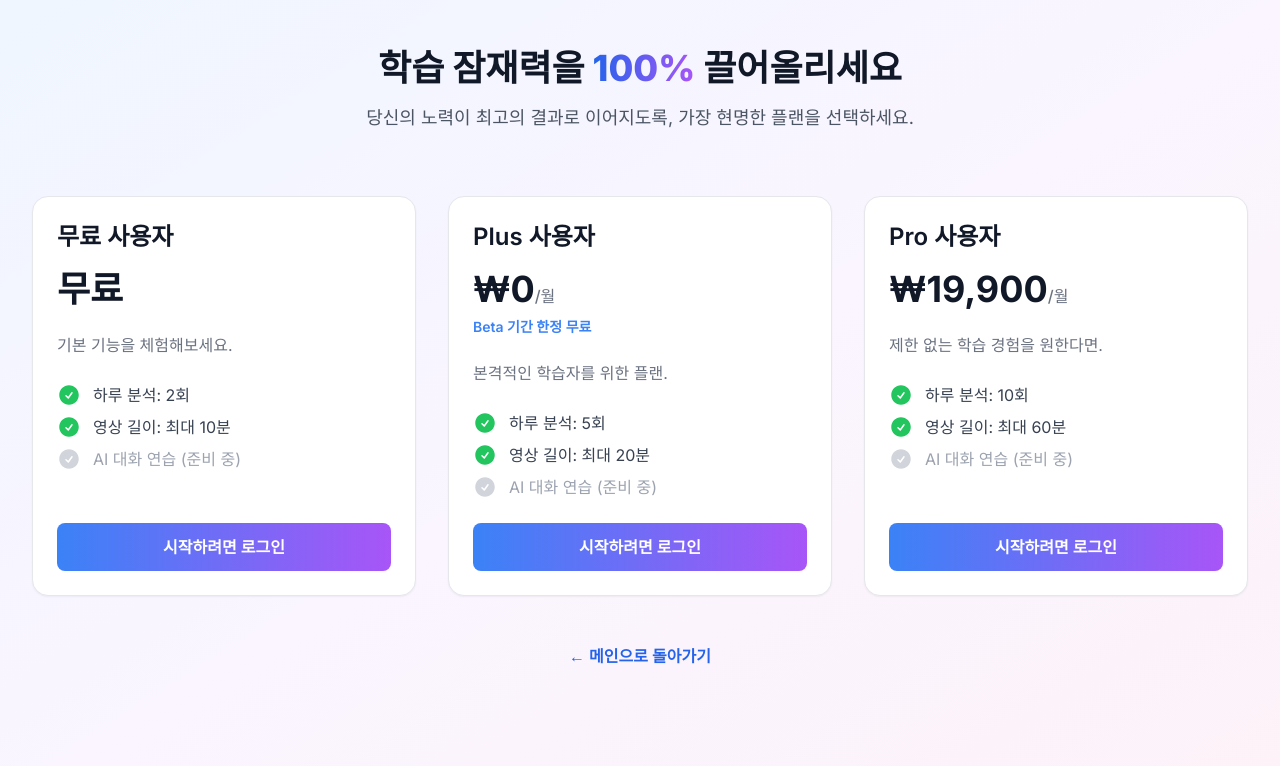
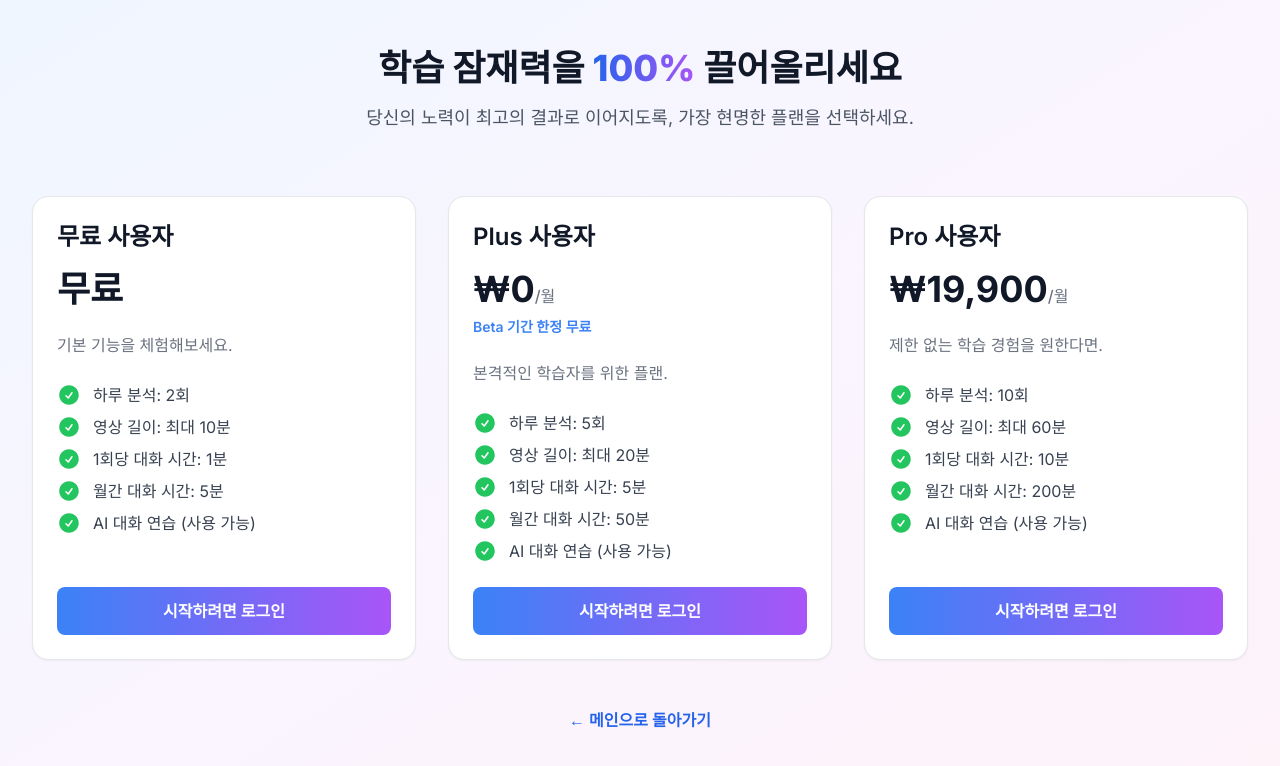
Before and after one commit to hjsteven96/youtube-japanese, a Next.js app: page /pricing in a window 1280 px wide. Shown: the top 766 px of the page. Built offline with nearby package versions, Linux system fonts and the light colour scheme; no server answers.

Commit message:
v0.10.2_AI대화디자인변경

```diff
--- a/src/app/components/ConversationModal.tsx
+++ b/src/app/components/ConversationModal.tsx
@@ -36,9 +36,18 @@ const ConversationModal = ({
 
     return (
         <div className="fixed inset-0 bg-gray-50 flex flex-col items-center justify-between p-6 z-50 transition-all duration-500">
+            {/* --- 수정된 부분 시작 --- */}
+            {/* 최상단 헤더 (타이틀과 남은 시간) */}
+            <div className="absolute top-6 left-0 right-0 flex flex-col items-center gap-2 z-20">
+                {/* 로고 및 제목 */}
+                <h1 className="text-xl font-semibold text-gray-700">
+                    <span className="font-bold text-blue-500">Ling:to</span> AI
+                    대화
+                </h1>
+
                 {/* 남은 시간 표시 */}
                 {remainingTime !== null && (
-                <div className="absolute top-6 left-6 bg-gray-100 px-4 py-2 rounded-full shadow-sm">
+                    <div className="bg-gray-100 px-4 py-2 rounded-full shadow-sm">
                         <p className="text-gray-700 text-sm font-light">
                             남은 시간:{" "}
                             <span className="font-medium text-blue-500">
@@ -47,9 +56,11 @@ const ConversationModal = ({
                         </p>
                     </div>
                 )}
+            </div>
+            {/* --- 수정된 부분 끝 --- */}
 
-            {/* 메인 콘텐츠 영역 */}
-            <div className="w-full max-w-4xl text-center flex-grow flex flex-col justify-center overflow-y-auto pt-20 pb-10 relative z-10">
+            {/* 메인 콘텐츠 영역 (상단 패딩 조정) */}
+            <div className="w-full max-w-4xl text-center flex-grow flex flex-col justify-center overflow-y-auto pt-32 pb-10 relative z-10">
                 <div className="bg-white rounded-3xl p-8 md:p-12 shadow-lg border border-gray-200">
                     <p className="text-gray-800 text-xl md:text-2xl font-light mb-8 leading-relaxed">
                         {selectedQuestion || "자유롭게 대화를 시작해 보세요."}
--- a/src/app/pricing/page.tsx
+++ b/src/app/pricing/page.tsx
@@ -173,15 +173,32 @@ export default function PricingPage() {
                                             {plan.maxVideoDuration / 60}분
                                         </span>
                                     </li>
-                                    {plan.aiConversation && (
+                                    <li className="flex items-start">
+                                        <CheckIcon className="flex-shrink-0 h-6 w-6 text-green-500" />
+                                        <span className="ml-3 text-gray-700">
+                                            1회당 대화 시간:{" "}
+                                            {plan.sessionTimeLimit / 60}분
+                                        </span>
+                                    </li>
+                                    <li className="flex items-start">
+                                        <CheckIcon className="flex-shrink-0 h-6 w-6 text-green-500" />
+                                        <span className="ml-3 text-gray-700">
+                                            월간 대화 시간:{" "}
+                                            {plan.monthlyTimeLimit / 60}분
+                                        </span>
+                                    </li>
+                                    {plan.aiConversation ? (
                                         <li className="flex items-start">
-                                            <CheckIcon
-                                                className={`flex-shrink-0 h-6 w-6 text-gray-300`}
-                                            />
-                                            <span
-                                                className={`ml-3 text-gray-400`}
-                                            >
-                                                AI 대화 연습 (준비 중)
+                                            <CheckIcon className="flex-shrink-0 h-6 w-6 text-green-500" />
+                                            <span className="ml-3 text-gray-700">
+                                                AI 대화 연습 (사용 가능)
+                                            </span>
+                                        </li>
+                                    ) : (
+                                        <li className="flex items-start">
+                                            <CheckIcon className="flex-shrink-0 h-6 w-6 text-gray-300" />
+                                            <span className="ml-3 text-gray-400">
+                                                AI 대화 연습 (제한)
                                             </span>
                                         </li>
                                     )}
```
Lines whose indentation alone changed are shown as unchanged.
